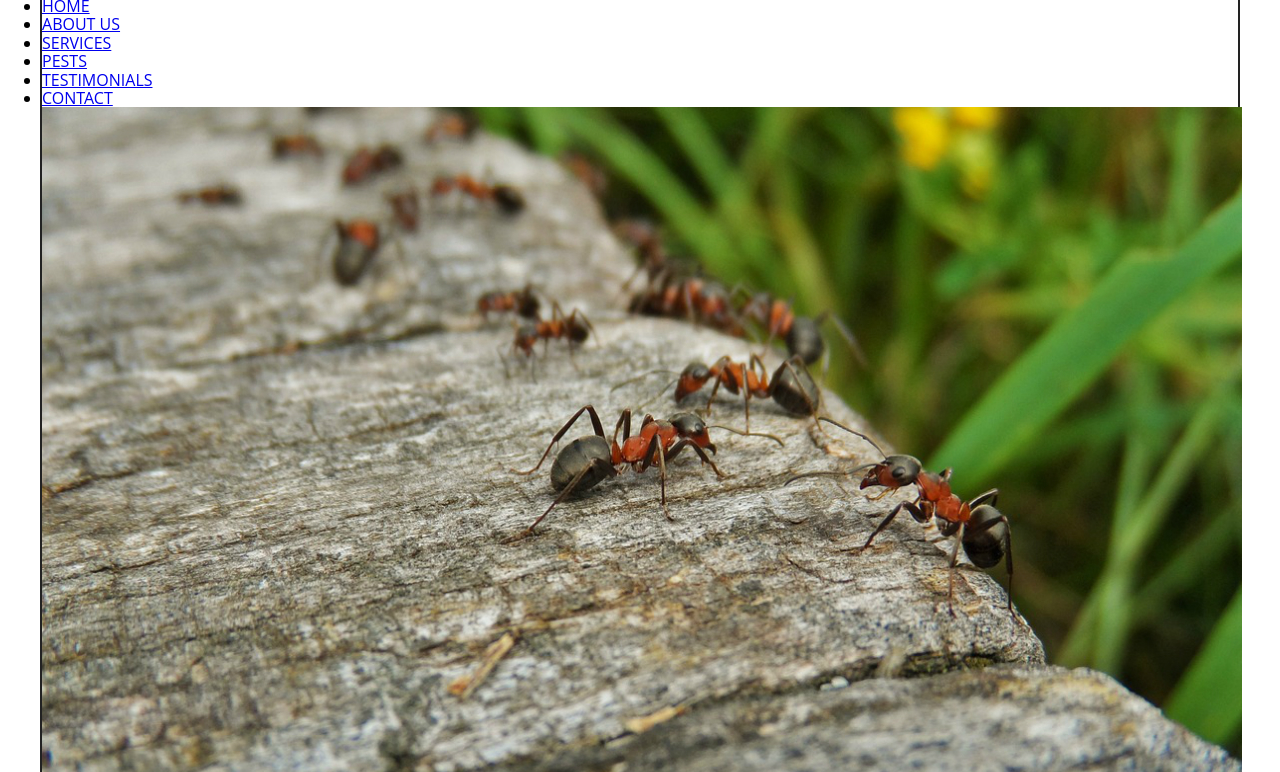
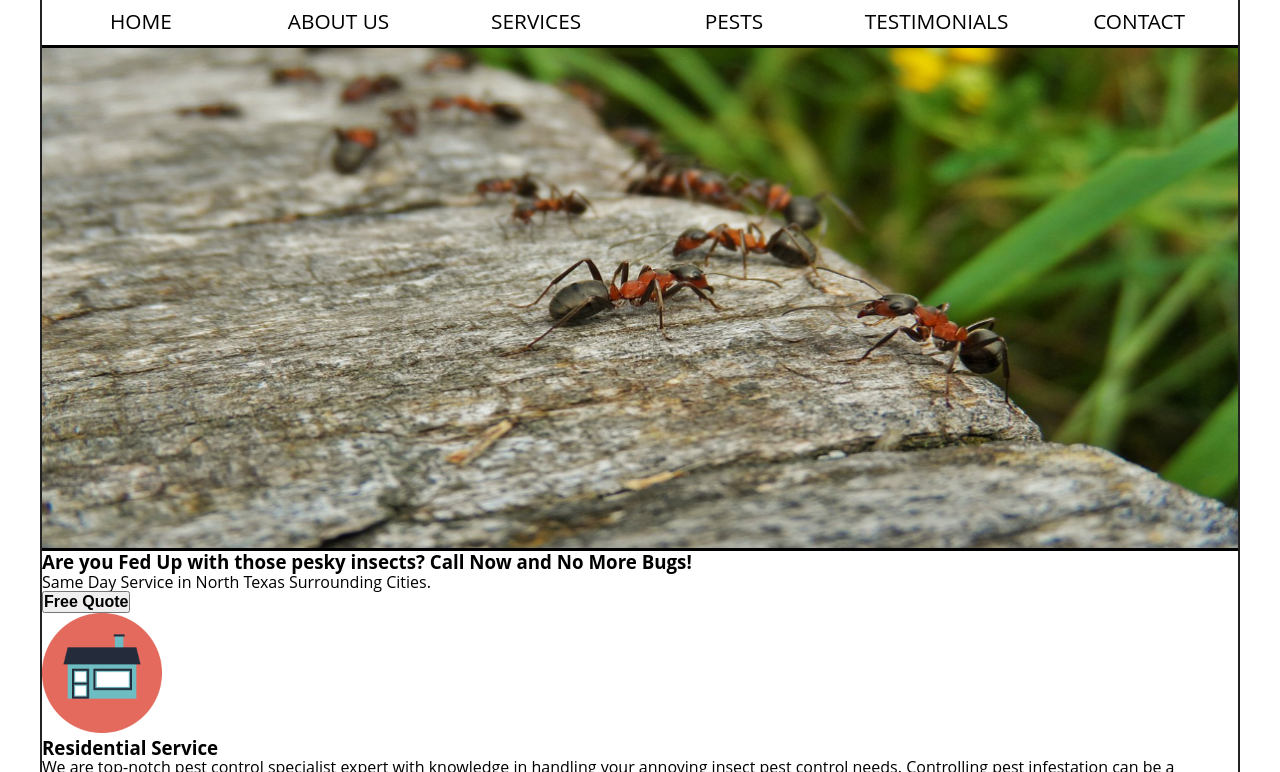
Before and after one commit to hdotx/Pest-Company, a plain HTML site: page index.html in a window 1280 px wide. Shown: the part 159-931 px from the top of the page. Drawn offline with Linux system fonts and the light colour scheme.

Commit message:
Styled nav and image section

```diff
--- a/css/styles.css
+++ b/css/styles.css
@@ -547,8 +547,52 @@ body{
     top: 1.75rem;
 }
 
+/* Nav Bar */
 
+nav{
+    height: 3rem;
+    border-top: 1px solid #666;
+}
 
+nav ul{
+   display: flex;
+   height: inherit;
+}
+
+nav ul li{
+    float: left;
+    list-style: none;
+    flex: 1;
+    margin: auto;
+    text-align: center;
+    font-size: 1.3rem;
+}
+
+nav ul li a{
+    text-decoration: none;
+    margin: 2rem;
+    color: black;
+}
+
+.nav ul li a.active{
+    border: 2px solid red;
+}
+
+/* Insect Photos */
+
+.insect-photo{
+    border-top: 3px solid #000;
+    border-bottom: 3px solid #000;
+}
+
+.insect-photo .section-container{
+    height: 500px;
+}
+
+.insect-photo img{
+    width: 100%;
+    height: 500px;
+}
 
 
 
```
